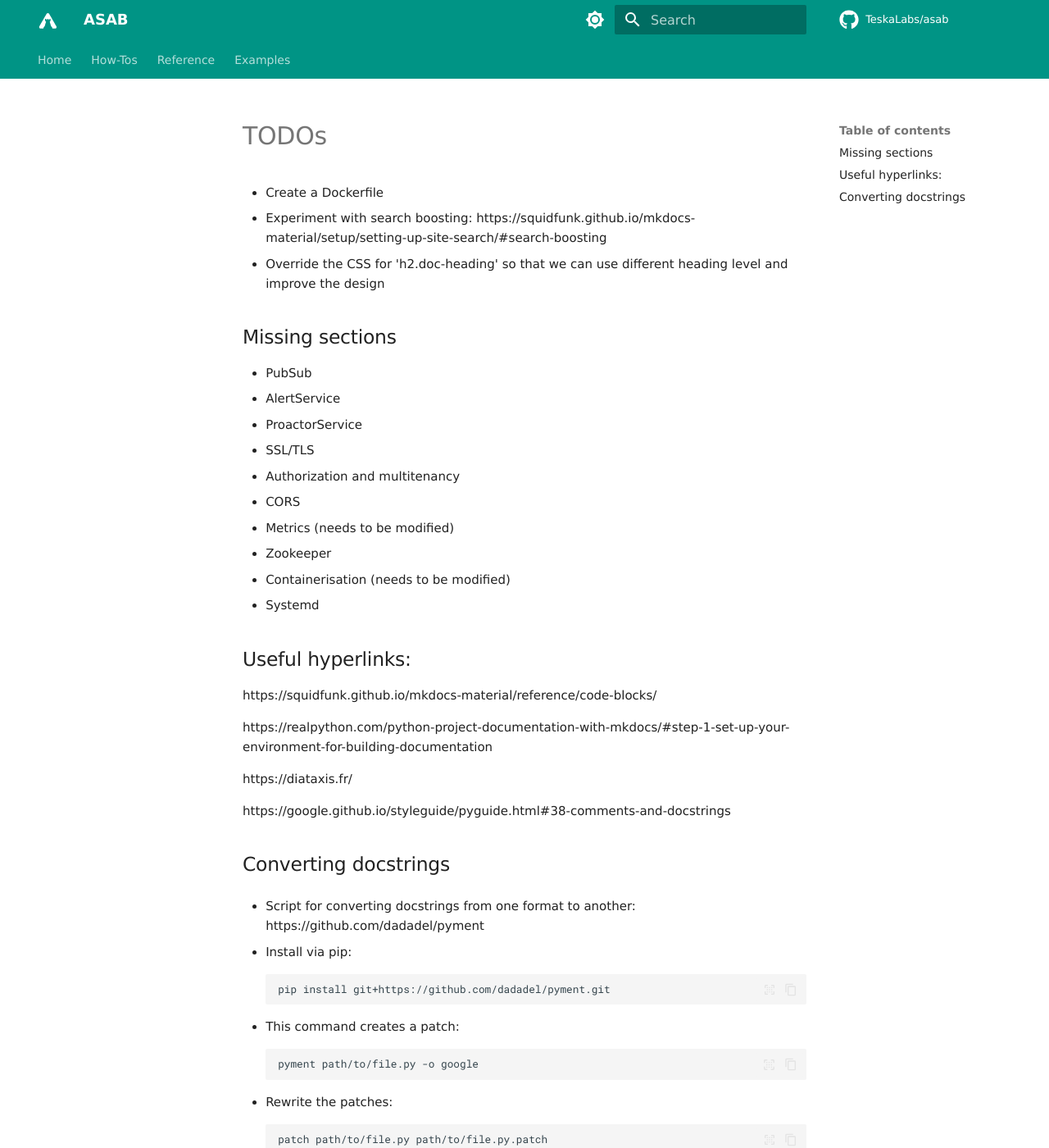
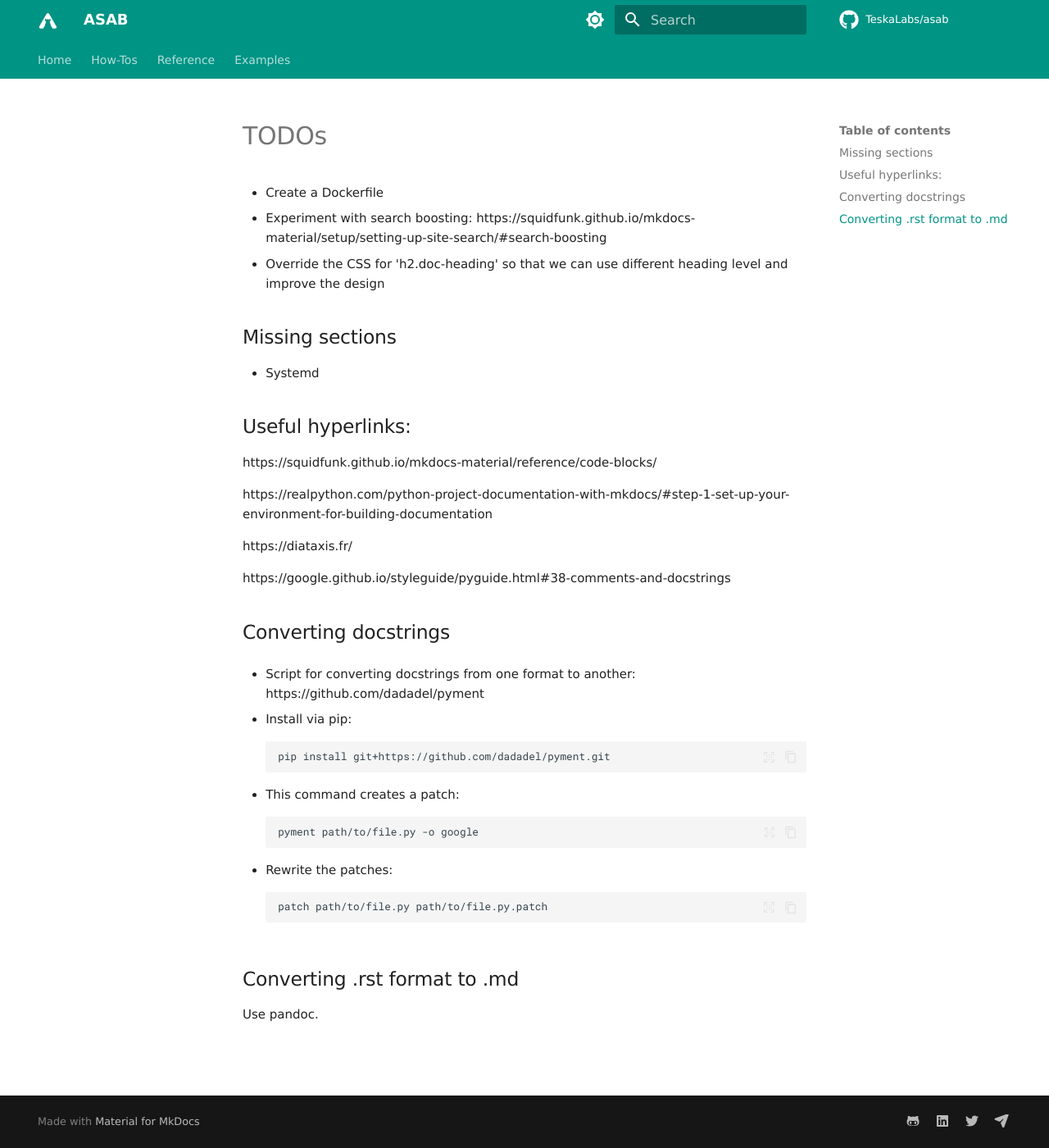
Before and after one commit to TeskaLabs/asab, an MkDocs documentation site: the page built from docs/TODO.md, in a window 1280 px wide and 1400 px high. Shown: the whole window at 82% size. Built offline with MkDocs 1.6.1 and Material for MkDocs 9.7.7, drawn with Linux system fonts in a browser that asks for light colours; some web fonts are replaced; comment, search, counter and statistics services are not loaded.

Commit message:
Sync TODOs

````diff
--- a/docs/TODO.md
+++ b/docs/TODO.md
@@ -6,17 +6,9 @@
 
 ## Missing sections
 
-- PubSub
-- AlertService
-- ProactorService
-- SSL/TLS
-- Authorization and multitenancy
-- CORS
-- Metrics (needs to be modified)
-- Zookeeper
+- Systemd
 
-- Containerisation (needs to be modified)
-- Systemd
+
 
 
 ## Useful hyperlinks:
@@ -46,3 +38,7 @@ pyment path/to/file.py -o google
 ```
 patch path/to/file.py path/to/file.py.patch
 ```
+
+## Converting .rst format to .md
+
+Use pandoc.
````
Also changed, not shown: docs/contributing.md (+0 -3 lines).
